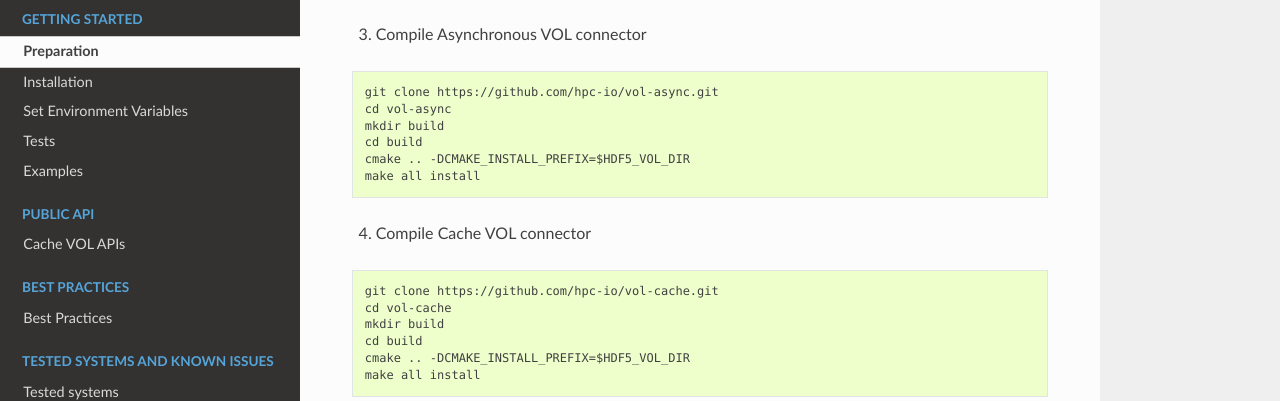
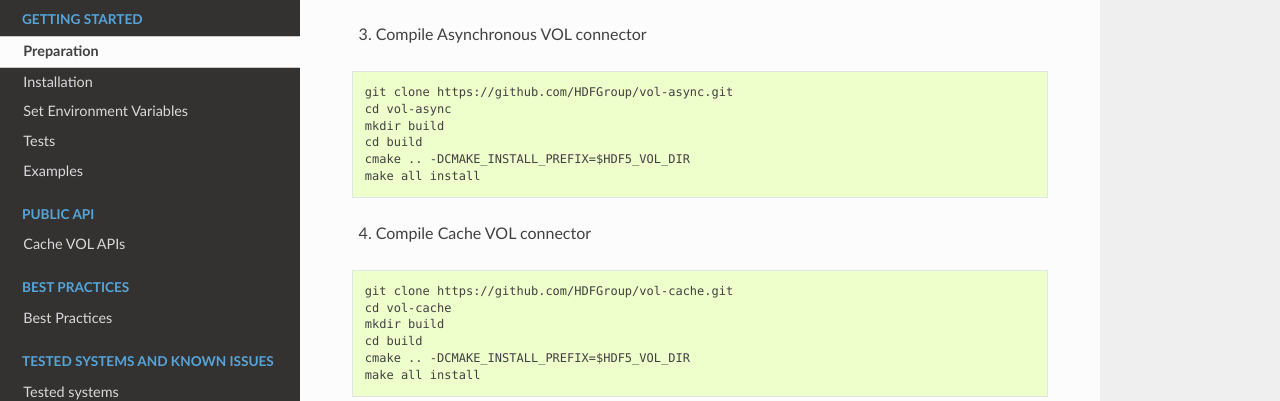
Before and after one commit to HDFGroup/vol-cache, a Sphinx documentation site: the page built from docs/source/gettingstarted.rst, in a window 1280 px wide and 900 px high, scrolled down 720 px. Shown: the part 175-576 px from the top of the window. Built offline with Sphinx 7.4.7 and the Read the Docs theme 2.0.0, drawn with Linux system fonts in a browser that asks for light colours; some of the changed lines change nothing that is shown.

Commit message:
misc. documentation updates (#32)
* updated to test the latest HDF5 release
* update clang-format-lint-action to fix a distutils issue.
* updated documentation references

```diff
--- a/docs/pdf-docs/cache_vol.bib
+++ b/docs/pdf-docs/cache_vol.bib
@@ -64,7 +64,7 @@
 @misc{vol,
 	title = {{HDF5} {VOL} user guide},
 	author = {{The HDF Group}},
-	note = {https://hzheng@bitbucket.hdfgroup.org/scm/hdffv/hdf5doc.git, accessed on September 25, 2020},
+        note = {https://support.hdfgroup.org/releases/hdf5/v1_14/v1_14_5/documentation/doxygen/_h5_v_l__u_g.html#sec_vol, accessed on September 25, 2020},
 }
 
 @misc{async_vol,
@@ -77,7 +77,7 @@
 
 @misc{hdf5,
   title = {{HDF5}},
-  note = {https://portal.hdfgroup.org/display/HDF5/HDF5, accessed on September 25, 2020}
+  note = {https://support.hdfgroup.org/releases/hdf5/v1_14/v1_14_5/documentation/doxygen/index.html, accessed on September 25, 2020}
 }
 
 @article{hacc,
--- a/docs/source/gettingstarted.rst
+++ b/docs/source/gettingstarted.rst
@@ -43,7 +43,7 @@ Installation
 
 .. code-block::
 
-    git clone https://github.com/hpc-io/vol-async.git
+    git clone https://github.com/HDFGroup/vol-async.git
     cd vol-async
     mkdir build
     cd build
@@ -55,7 +55,7 @@ Installation
 
 .. code-block::
 
-    git clone https://github.com/hpc-io/vol-cache.git
+    git clone https://github.com/HDFGroup/vol-cache.git
     cd vol-cache
     mkdir build
     cd build
```
Also changed, not shown: 3 other files.
